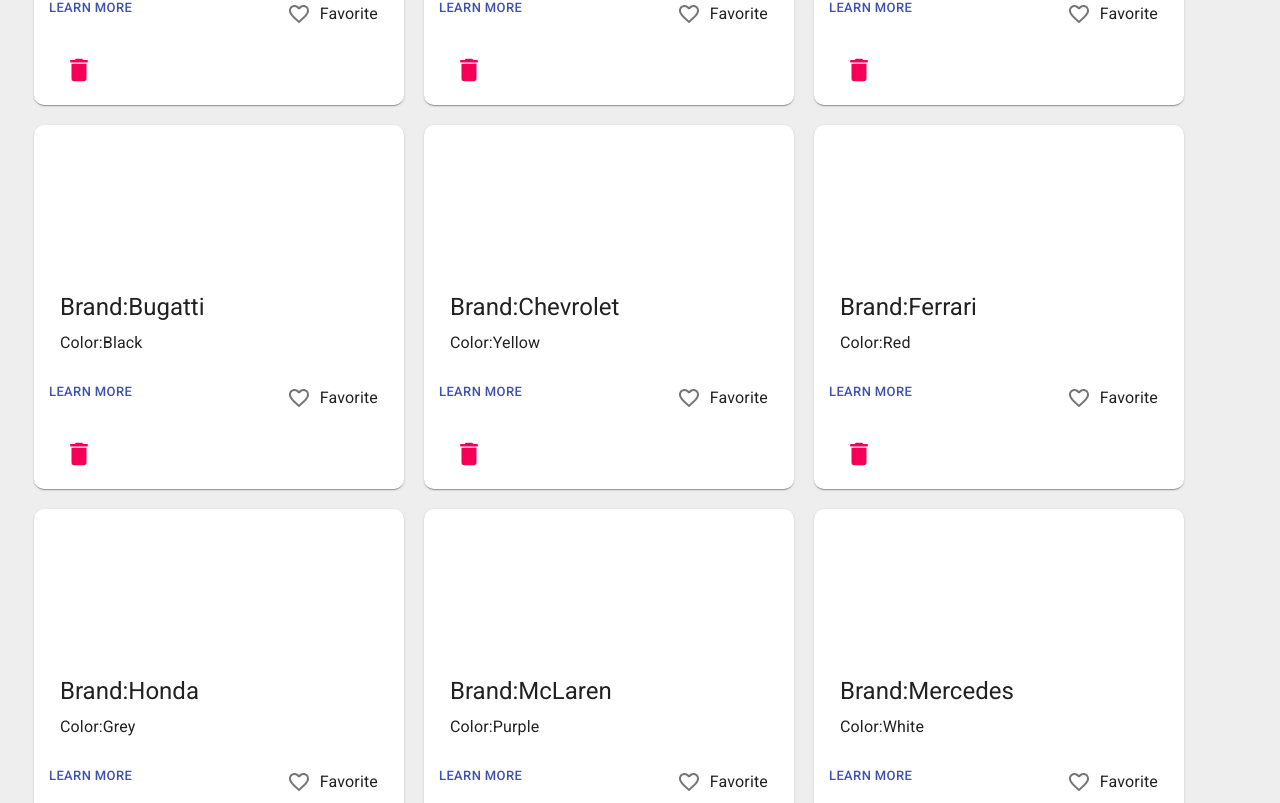
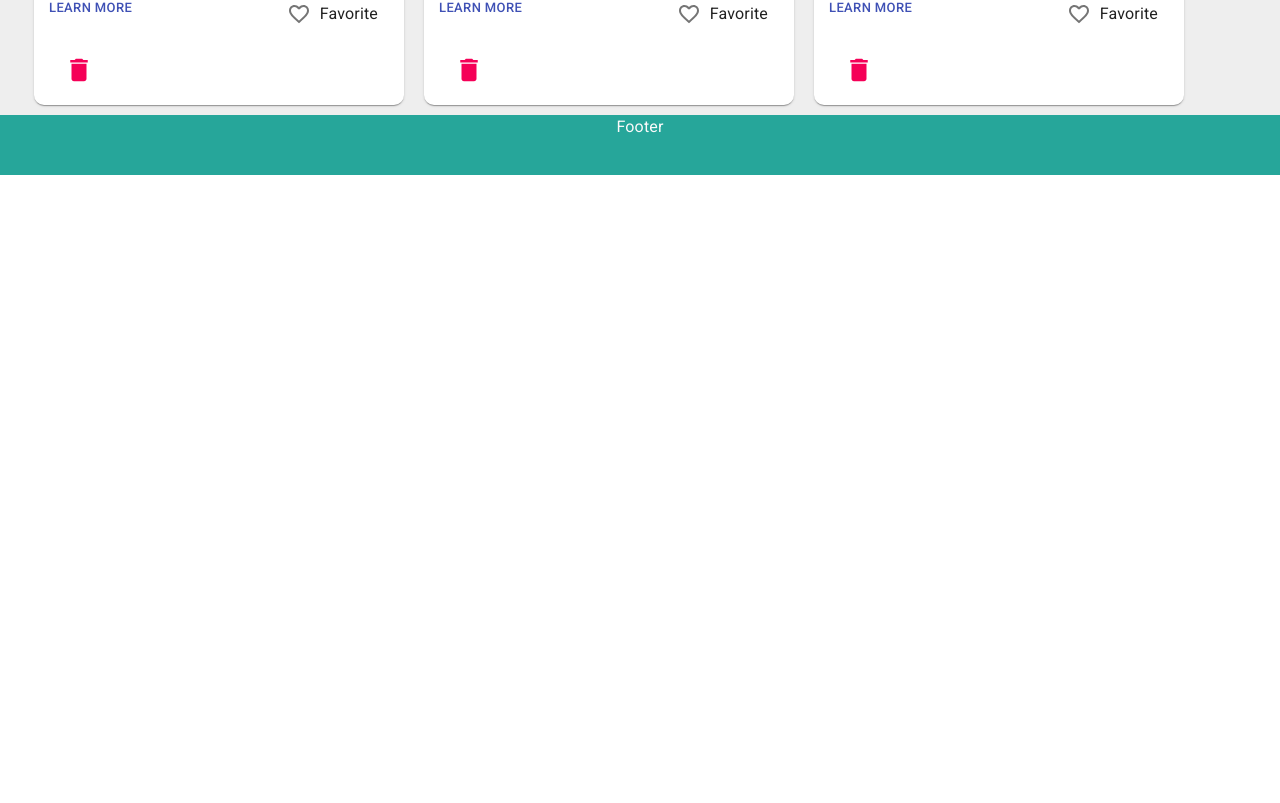
Before and after one commit to EmreRybalskiy/project-cars, a React (Create React App) app: page /editor in a window 1280 px wide. Shown: the part 717-1520 px from the top of the page. After the commit the page ends 892 px from the top, so only its background shows below. Built offline with nearby package versions, Linux system fonts and the light colour scheme; data requests are answered from the project's data file.

Commit message:
added filter date

```diff
--- a/db.json
+++ b/db.json
@@ -4,7 +4,9 @@
       "email": "Emre12345@mail.ru",
       "password": "$2a$10$6pTd3f4DVb8RL5drhWpj9OMLP1fcQkO49lK3Lwoe90uMnznS9fSLa",
       "name": "Emre",
-      "favorites": [],
+      "favorites": [
+        1
+      ],
       "id": 1,
       "isAdmin": true
     },
@@ -21,158 +23,70 @@
   ],
   "cars": [
     {
-      "image": "blob:http://localhost:3001/91354faf-7e58-4c9b-94db-2323ebdc907b",
+      "image": "blob:http://localhost:3001/6f4f13e4-88f5-4d1c-8d1d-67270f3bfc11",
       "brand": "Acura",
       "color": "Grey",
-      "year": "2004",
-      "engineType": "1.5",
-      "fuelType": "Petrol",
+      "year": "2019",
+      "engineType": "2",
+      "fuelType": "Diesel",
       "transmission": "Manual",
-      "date": "2021-8-31 16:51:0",
+      "date": "2021-09-01 13:43:47",
       "id": 1
     },
     {
-      "image": "blob:http://localhost:3001/99747a0d-5e65-495b-ad65-b7928442e419",
+      "image": "blob:http://localhost:3001/c777cb1f-df92-4a47-bcee-320a689434a9",
       "brand": "Alfa Romeo",
       "color": "Red",
-      "year": "2008",
-      "engineType": "2",
+      "year": "2-14",
+      "engineType": "1.8",
       "fuelType": "Petrol",
       "transmission": "Automatic",
-      "date": "2021-8-31 16:51:19",
+      "date": "2021-09-01 13:44:5",
       "id": 2
     },
     {
-      "image": "blob:http://localhost:3001/61a2c2b4-e589-4a5d-b22a-60c705c646e5",
+      "image": "blob:http://localhost:3001/04dda06c-d05b-44a3-8e20-8a2b09ccfdb4",
       "brand": "Aston Martin",
       "color": "White",
-      "year": "2004",
-      "engineType": "2.1",
-      "fuelType": "Diesel",
-      "transmission": "Automatic",
-      "date": "2021-8-31 16:51:44",
+      "year": "2015",
+      "engineType": "2.5",
+      "fuelType": "Petrol",
+      "transmission": "Manual",
+      "date": "2021-09-01 13:44:31",
       "id": 3
     },
     {
-      "image": "blob:http://localhost:3001/6b2d5525-4aab-4a21-9785-d64e7ada652c",
+      "image": "blob:http://localhost:3001/614718a0-ef8a-4813-814e-7ef903d51f3b",
       "brand": "Audi",
       "color": "Grey",
-      "year": "2005",
+      "year": "2014",
       "engineType": "2.2",
-      "fuelType": "Petrol",
+      "fuelType": "Diesel",
       "transmission": "Manual",
-      "date": "2021-8-31 16:52:5",
+      "date": "2021-09-01 13:44:54",
       "id": 4
     },
     {
-      "image": "blob:http://localhost:3001/30788a1c-2cf4-4412-94b6-fba16cb388ed",
+      "image": "blob:http://localhost:3001/c6fceb7c-81a0-4c9d-b965-81e49bf681ba",
       "brand": "Bentley",
       "color": "Blue",
-      "year": "2012",
-      "engineType": "2.4",
+      "year": "2011",
+      "engineType": "2.1",
       "fuelType": "Petrol",
       "transmission": "Automatic",
-      "date": "2021-8-31 16:52:29",
+      "date": "2021-09-01 13:45:16",
       "id": 5
     },
     {
-      "image": "blob:http://localhost:3001/17840b02-0432-4e56-b0d9-bd5f4bb6a5a2",
-      "brand": "Bmw",
+      "image": "blob:http://localhost:3001/5e6ee14f-7bad-42fc-b8ec-17c0d33f55f3",
+      "brand": "BMW",
       "color": "Black",
       "year": "2019",
-      "engineType": "1.5",
-      "fuelType": "Petrol",
-      "transmission": "Manual",
-      "date": "2021-8-31 16:52:53",
-      "id": 6
-    },
-    {
-      "image": "blob:http://localhost:3001/ce0afc97-8bcd-4709-a77d-ba329810d626",
-      "brand": "Bugatti",
-      "color": "Black",
-      "year": "2021",
-      "engineType": "3.3",
+      "engineType": "2.7",
       "fuelType": "Diesel",
       "transmission": "Automatic",
-      "date": "2021-8-31 16:53:15",
-      "id": 7
-    },
-    {
-      "image": "blob:http://localhost:3001/efca4cf1-c911-452e-bc85-a56a74b38168",
-      "brand": "Chevrolet",
-      "color": "Yellow",
-      "year": "2004",
-      "engineType": "2.5",
-      "fuelType": "Petrol",
-      "transmission": "Manual",
-      "date": "2021-8-31 16:53:53",
-      "id": 8
-    },
-    {
-      "image": "blob:http://localhost:3001/0bf89a4d-e7c1-45a0-9193-0440cf110ff9",
-      "brand": "Ferrari",
-      "color": "Red",
-      "year": "2007",
-      "engineType": "2.8",
-      "fuelType": "Petrol",
-      "transmission": "Automatic",
-      "date": "2021-8-31 16:54:11",
-      "id": 9
-    },
-    {
-      "image": "blob:http://localhost:3001/a940498e-4626-4ed4-9a41-17dfe41937b3",
-      "brand": "Honda",
-      "color": "Grey",
-      "year": "2006",
-      "engineType": "1.4",
-      "fuelType": "Diesel",
-      "transmission": "Automatic",
-      "date": "2021-8-31 16:54:36",
-      "id": 10
-    },
-    {
-      "image": "blob:http://localhost:3001/cfa9aa8a-59ee-408f-850a-e2e92fda33a2",
-      "brand": "McLaren",
-      "color": "Purple",
-      "year": "2018",
-      "engineType": "2.5",
-      "fuelType": "Petrol",
-      "transmission": "Manual",
-      "date": "2021-8-31 16:54:58",
-      "id": 11
-    },
-    {
-      "image": "blob:http://localhost:3001/27c4d356-4c3e-4d11-b64d-8ea8de608a8e",
-      "brand": "Mercedes",
-      "color": "White",
-      "year": "2011",
-      "engineType": "1.8",
-      "fuelType": "Petrol",
-      "transmission": "Manual",
-      "date": "2021-8-31 16:55:26",
-      "id": 12
-    },
-    {
-      "image": "blob:http://localhost:3001/1cef9830-b5ee-423e-995b-3fbf2c773bd5",
-      "brand": "Porche",
-      "color": "Red",
-      "year": "2017",
-      "engineType": "2.1",
-      "fuelType": "Diesel",
-      "transmission": "Automatic",
-      "date": "2021-8-31 16:55:49",
-      "id": 13
-    },
-    {
-      "image": "blob:http://localhost:3001/b16cfee9-1ec2-496d-b9a9-1db7094f5025",
-      "brand": "Volkswagen",
-      "color": "Black",
-      "year": "2001",
-      "engineType": "1.5",
-      "fuelType": "Diesel",
-      "transmission": "Manual",
-      "date": "2021-8-31 16:56:14",
-      "id": 14
+      "date": "2021-09-01 13:45:40",
+      "id": 6
     }
   ]
 }
--- a/src/components/Catalog/AppDrawer.tsx
+++ b/src/components/Catalog/AppDrawer.tsx
@@ -1,8 +1,8 @@
-import React, { ChangeEvent, FC } from 'react';
+import React, { ChangeEvent, FC, MouseEvent } from 'react';
 import Drawer from '@material-ui/core/Drawer/Drawer';
 import TextField from '@material-ui/core/TextField';
 import {
-  FormControl, InputLabel, Select, Typography,
+  FormControl, InputLabel, Select,
 } from '@material-ui/core';
 import MenuItem from '@material-ui/core/MenuItem';
 import ListItem from '@material-ui/core/ListItem';
@@ -17,12 +17,17 @@
   setIsDrawer: (isDrawer: boolean) => void;
   setTypeCar: (type: string) => void;
   setBrand: (type: string) => void;
-  handleAccept: () => void;
   handleReset: () => void;
+  handleSortDate: (event: MouseEvent<HTMLButtonElement>) => void
+  handleChangeDate: (event: ChangeEvent<HTMLInputElement>) => void;
 }
 
 const AppDrawer: FC<AppDrawerProps> = ({
-  isDrawer, typeCar, setIsDrawer, setTypeCar, setBrand, handleAccept, handleReset,
+  isDrawer, typeCar,
+  setIsDrawer, setTypeCar,
+  setBrand,
+  handleReset, handleSortDate,
+  handleChangeDate,
 }: AppDrawerProps) => {
   const classes = useStyles();
 
@@ -51,17 +56,21 @@
           </FormControl>
         </ListItem>
         <ListItem>
-          <Typography>Date: </Typography>
-          <Button>Descending</Button>
-          <Button>Ascending</Button>
+          <TextField
+            id="date"
+            type="date"
+            className={classes.itemHolder}
+            onChange={handleChangeDate}
+          />
+        </ListItem>
+        <ListItem>
+          <Button onClick={(event) => handleSortDate(event)} name="desc">Descending</Button>
+          <Button onClick={(event) => handleSortDate(event)} name="asc">Ascending</Button>
         </ListItem>
       </List>
       <Box className={classes.acceptBtnWarpper}>
         <Button variant="contained" color="secondary" onClick={() => handleReset()}>
           Reset
-        </Button>
-        <Button variant="contained" color="primary" onClick={() => handleAccept()}>
-          Accept
         </Button>
       </Box>
     </div>
--- a/src/components/Catalog/FilterCars.tsx
+++ /dev/null
@@ -1,7 +0,0 @@
-import React, { FC } from 'react';
-
-const FilterCars: FC = () => (
-  <div />
-);
-
-export default FilterCars;
--- a/src/components/Catalog/styles.js
+++ b/src/components/Catalog/styles.js
@@ -1,7 +1,10 @@
 import { makeStyles } from '@material-ui/core/styles';
-import { teal, grey } from '@material-ui/core/colors';
+import { teal } from '@material-ui/core/colors';
 
 const useStyles = makeStyles({
+  catalogWrapper: {
+    marginTop: '50px',
+  },
   holder: {
     display: 'flex',
     flexFlow: 'row wrap',
@@ -29,9 +32,10 @@
     color: teal[100],
   },
   filterBtn: {
-    textDecoration: 'none',
-    color: grey[200],
-    backgroundColor: teal[400],
+    color: teal[400],
+    position: 'absolute',
+    top: '75px',
+    left: '100px',
   },
   drawer: {
     maxWidth: '400px',
--- a/src/components/CreateMediaCard/CreateMediaCard.tsx
+++ b/src/components/CreateMediaCard/CreateMediaCard.tsx
@@ -25,7 +25,7 @@
 
 const getDate = () => {
   const today = new Date();
-  const date = `${today.getFullYear()}-${today.getMonth() + 1}-${today.getDate()}`;
+  const date = today.toISOString().split('T')[0];
   const time = `${today.getHours()}:${today.getMinutes()}:${today.getSeconds()}`;
   const currentDate = `${date} ${time}`;
   return currentDate;
@@ -97,7 +97,6 @@
         throw Error(e);
       }
     }
-    console.log(car);
     cleaningFields();
     handleClose();
   };
```
Also changed, not shown: src/components/Catalog/Catalog.tsx (+41 -18 lines).
